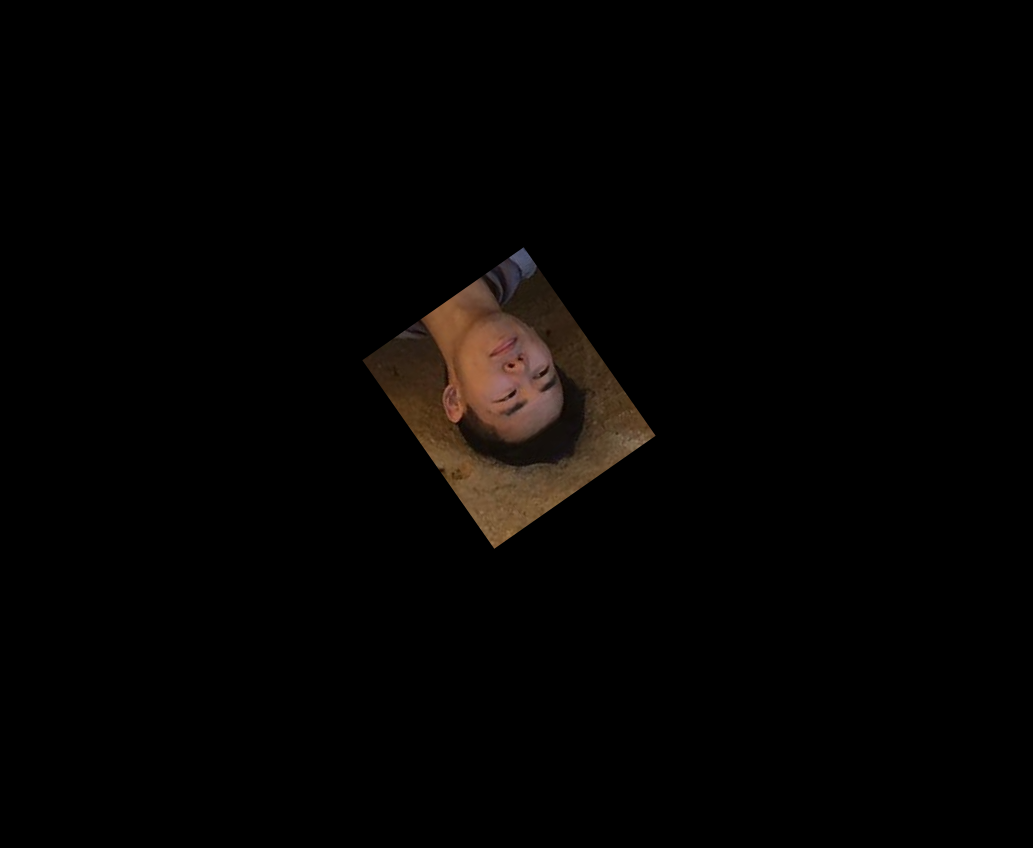
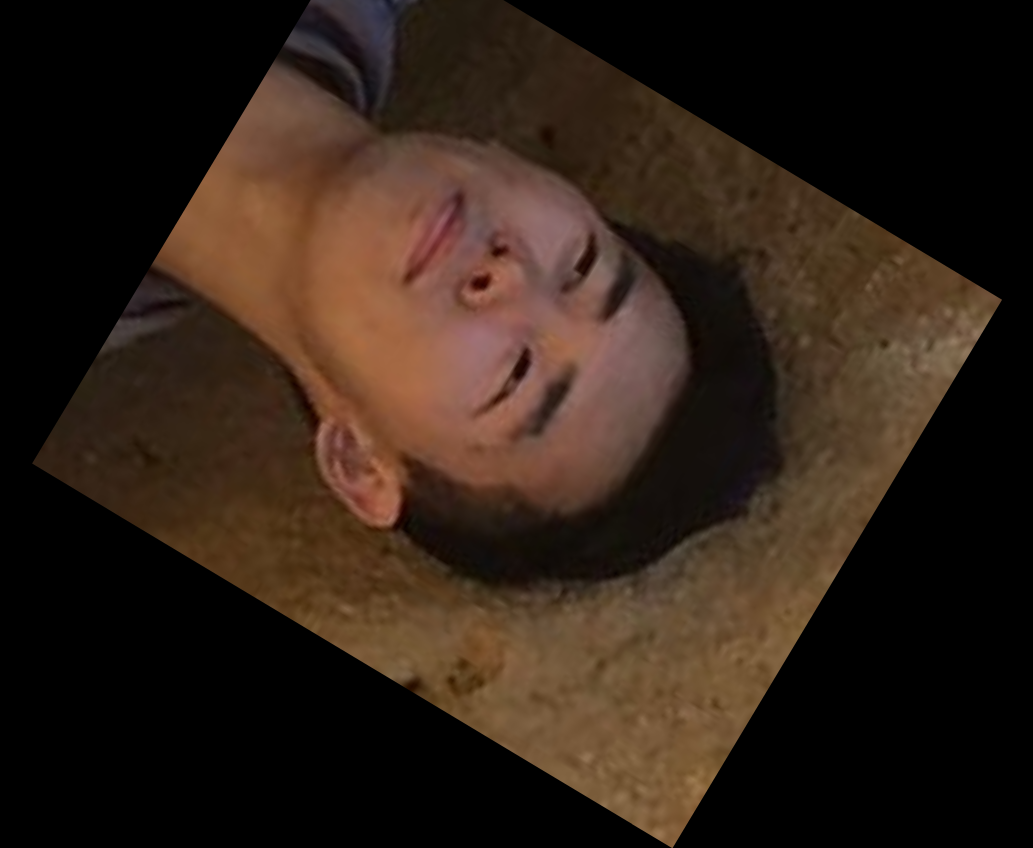
Before and after one commit to ReaLNeroM/Row-Land, a plain HTML site: page index.html in a window 1280 px wide. Shown: the whole page, without its empty margins (131-1164 px from the left). Before the commit the page ends 800 px from the top, so only its background shows below. Drawn offline with Linux system fonts and the light colour scheme.

Commit message:
Third commit

```diff
--- a/drawing.js
+++ b/drawing.js
@@ -1,17 +1,32 @@
-setTimeout(init, 100);
+var i = -3;
 
-var i = 0;
+wait();
+function wait(){
+	i++;
+	if(i == 0){
+		init();
+	} else {
+		setTimeout(wait, 100);
+	}
+}
+
 function init(){
 	var audio = new Audio('Keep Rollin.mp3');
+	document.getElementById("roller").style = "width: 50%; transform: rotate(" + i + "deg)";
 
 	audio.autoplay = true;
 	audio.loop = true;
 
-	setInterval(main, 1);
+	main();
 }
 
 function main(){
-	i = (i + 1) % 360;
+	i++;
+	if(i == 360){
+		i = 0;
+	}
 
-	document.getElementById("roller").style = "transform: rotate(" + i % 360 + "deg)";
+	document.getElementById("roller").style = "width: 50%; transform: rotate(" + i + "deg)";
+
+	setTimeout(main, 1);
 }
--- a/index.html
+++ b/index.html
@@ -2,7 +2,7 @@
 <html>
 
 	<head>
-		<title>Hypocycloid</title>
+		<title>Row</title>
 		<style>
 			body {
 				display: block;
@@ -11,12 +11,8 @@
 				background-color: black;
 			}
 			#rowland {
-				position: fixed;
-				top: 50%;
-				left: 50%;
-				-webkit-transform: rotate(-90deg);
-				-moz-transform: rotate(-90deg);
-  				transform: translate(-50%, -50%);
+				text-align:center;
+				display:block;justify-content:center;align-items:center;
 			}
 
 		</style>
@@ -24,7 +20,7 @@
 
 	<body>
 		<div id="rowland">
-			<img id = "roller" src = "Rowland Rowland.jpg" style="transform: rotate(20deg)">
+			<img id = "roller" src = "Rowland Rowland.jpg" style="display:none">
 		</div>
 		<script src='drawing.js'></script>
 	</body>
```
